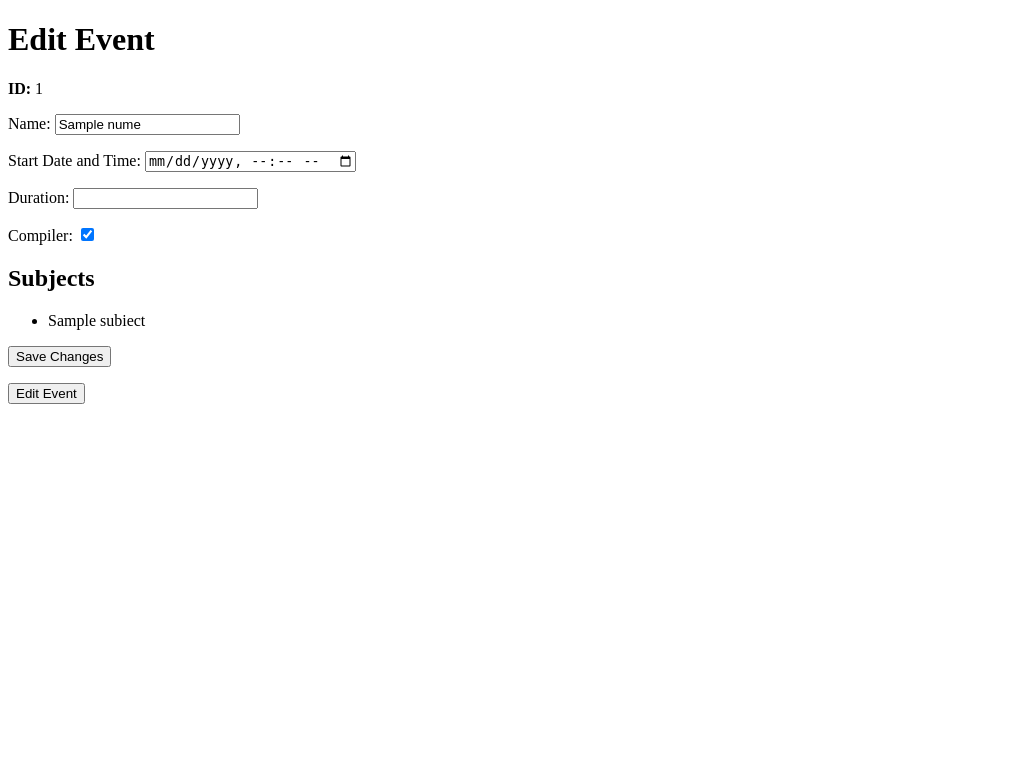
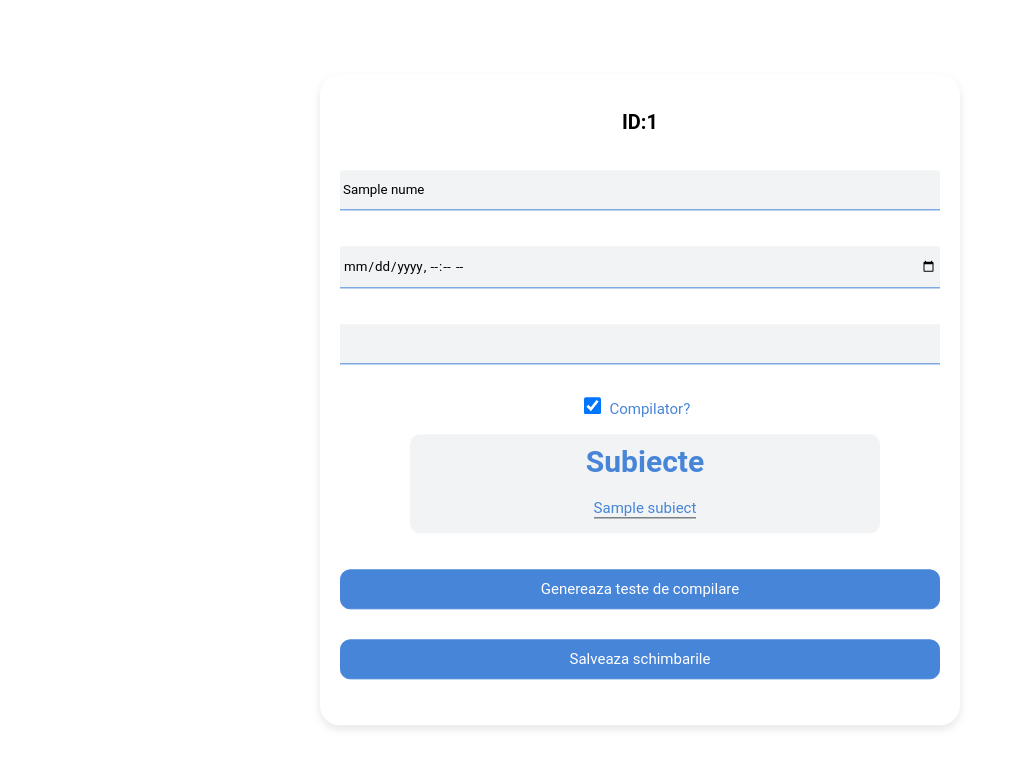
Before and after one commit to nitumario/bacOS, a Flask app: template templates/event.html in a window 1280 px wide. Shown: the top 768 px of the page, without its empty margins (0-1015 px from the left). Run offline with Flask 3, Linux system fonts and the light colour scheme; the template is opened without the code that fills it: most values are stand-ins (such as "Sample title", 1, 10 or a date in 2020); some libraries are stand-ins or nearby versions.

Commit message:
nou design pentru pagina de editare event

```diff
--- a/templates/event.html
+++ b/templates/event.html
@@ -2,22 +2,39 @@
 <html lang="en">
 <head>
     <meta charset="UTF-8">
-    <title>Edit Event - {{ event_data.nume }}</title>
+    <title>Editeaza evenimentul - {{ event_data.nume }}</title>
     <style>
+        form {
+            display: block; /* Display form as a block */
+            position: fixed; /* Fixed position to overlay the page */
+            top: 50%;
+            left: 50%;
+            transform: translate(-50%, -50%); /* Center the modal */
+            background-color: #fff; /* White background */
+            border-radius: 20px; /* Rounded corners */
+            box-shadow: 0 4px 8px rgba(0, 0, 0, 0.1); /* Subtle shadow */
+            padding: 20px; /* Inner padding */
+            z-index: 1000; /* Positioned above the overlay */
+            width: 100%;
+            max-width: 600px; /* Max width for the modal */
+            overflow: auto; /* Enable scrolling if content overflows */
+            align-items: center;
+        }
+
         /* Styling for overlay and container */
         #overlay {
-            display: none;
-            position: fixed;
+            display: none; /* Hidden by default */
+            position: fixed; /* Fixed position to overlay the page */
             top: 0;
             left: 0;
             width: 100%;
             height: 100%;
             background-color: rgba(0, 0, 0, 0.5); /* Semi-transparent black */
-            z-index: 1000; /* Higher than most elements */
+            z-index: 1000; /* Positioned above the page content */
         }
 
         #edit-container {
-            display: none;
+            display: none; /* Hidden by default */
             position: fixed;
             top: 50%;
             left: 50%;
@@ -30,108 +47,237 @@
             max-width: 600px;
             width: 80%;
         }
+
+        input[type=submit], button {
+            padding: 10px 20px;
+            background-color: #4785d9;
+            color: #ffffff;
+            cursor: pointer;
+            text-align: center;
+            font-size: 15px;
+            transition: background-color 0.5s ease-in-out;
+            font-family: "Google Sans", Roboto, Arial, sans-serif;
+            margin-bottom: 10px;
+            box-sizing: border-box;
+            border: 0.0625rem solid #4785d9;
+            width: 100%;
+            margin-top: 20px;
+            border-radius: 10px;
+            align-items: center;
+        }
+
+        input[type=submit]:hover, button:hover {
+            background-color: #FFFFFF;
+            transition: color 0.5s ease-in-out;
+            color: #4785d9;
+        }
+
+        input[type=text], input[type=number] {
+            padding: 12px 3px;
+            margin-top: 20px;
+            align-items: center;
+            background-color: #f1f3f4;
+            border: none;
+            border-bottom: 0.0625rem solid #4785d9;
+            font-family: "Google Sans", Roboto, Arial, sans-serif;
+            outline: none;
+            width: 99%;
+        }
+
+        #startdatetime {
+            padding: 12px 3px;
+            align-items: center;
+            background-color: #f1f3f4;
+            border: none;
+            border-bottom: 0.0625rem solid #4785d9;
+            font-family: "Google Sans", Roboto, Arial, sans-serif;
+            color: #000000;
+            outline: none;
+            margin-top: 20px;
+            width: 99%;
+        }
+
+        .compilator {
+            display: flex;
+            justify-content: center; /* Center horizontally */
+            align-items: center; /* Center vertically */
+            margin-bottom: 10px;
+            box-sizing: border-box;
+            width: 75%;
+            margin-left: 70px;
+            margin-top: 20px;
+            border-radius: 10px;
+        }
+
+        /* Style for the checkbox */
+        #compiler {
+            height: 17px;
+            width: 17px;
+            margin-right: 5px; /* Space between checkbox and text */
+            cursor: pointer; /* Change cursor to pointer when hovering */
+            justify-content: center;
+            align-items: center;
+        }
+
+        /* Style for the label */
+        #text-compilator {
+            font-family: "Google Sans", Roboto, Arial, sans-serif;
+            color: #4785d9;
+            font-size: 15px;
+            align-items: center;
+            justify-content: center;
+            cursor: pointer;
+            margin-top: 10px;
+        }
+
+        .subiecte-grupare {
+            border-radius: 10px;
+            width: 75%;
+            background-color: #f1f3f4;
+            padding: 10px;
+            margin-left: 70px;
+            align-items: center;
+            justify-content: center;
+            text-align: center; /* Center align the text within the group */
+            max-height: 140px; /* Set a max height for the box */
+            overflow-y: auto; /* Enable vertical scrolling */
+        }
+
+        .subiecte-grupare a {
+            display: block;
+            color: #4785d9;
+            text-decoration: none;
+            font-family: "Google Sans", Roboto, Arial, sans-serif;
+            font-size: 15px;
+            margin: 0 auto;
+            margin-bottom: 5px;
+            border-bottom: 0.0625rem solid #43484f;
+            width: fit-content;
+        }
+
+
+        .subiecte-grupare h2 {
+            font-family: "Google Sans", Roboto, Arial, sans-serif;
+            color: #4785d9;
+            font-size: 30px;
+            margin: 0 auto; /* Ensure block elements are centered */
+            text-align: center; /* Center align the h2 text */
+            margin-bottom: 20px;
+        }
+
+        .id{
+            font-family: "Google Sans", Roboto, Arial, sans-serif;
+            color: #000000;
+            font-size: 20px;
+            margin: 0 auto; /* Ensure block elements are centered */
+            text-align: center; /* Center align the h2 text */
+            font-weight: bold;
+        }
+
+
     </style>
 </head>
 <body>
-    <h1>Edit Event</h1>
-    <form id="edit-event-form" action="{{ url_for('edit_event', id=event_data.id) }}" method="post">
-        <p><strong>ID:</strong> {{ event_data.id }}</p>
+    <form id="static-edit-event-form" action="{{ url_for('edit_event', id=event_data.id) }}" method="post">
+        <p><div class="id">ID:{{ event_data.id }}</div></p>
+
         <p>
-            <label for="nume">Name:</label>
-            <input type="text" id="nume" name="nume" value="{{ event_data.nume }}">
+            <label for="nume"></label>
+            <input type="text" id="nume" name="nume" value="{{ event_data.nume }}" placeholder="Nume">
         </p>
+
         <p>
-            <label for="startdatetime">Start Date and Time:</label>
+            <label for="startdatetime"></label>
             <input type="datetime-local" id="startdatetime" name="startdatetime" value="{{ event_data.startdatetime|datetimeformat }}">
         </p>
+
         <p>
-            <label for="durata">Duration:</label>
+            <label for="durata"></label>
             <input type="number" id="durata" name="durata" value="{{ event_data.durata }}">
         </p>
+
         <p>
-            <label for="compiler">Compiler:</label>
-            <input type="checkbox" id="compiler" name="compiler" {% if event_data.compiler %}checked{% endif %}>
+            <div class="compilator">
+                <label id="text-compilator" for="compiler">
+                    <input type="checkbox" id="compiler" name="compiler" {% if event_data.compiler %}checked{% endif %}/> Compilator?
+                </label>
+            </div>
         </p>
-        <h2>Subjects</h2>
-        <ul>
+
+        <div class="subiecte-grupare">
+            <h2>Subiecte</h2>
             {% for subiect in event_data.subiecte %}
-                <li>{{ subiect }}</li>
+                <a href="/schimba-linkul-asta-prostule" download>{{ subiect }}</a>
             {% endfor %}
-        </ul>
+        </div>
+
         <p>
-            <input type="submit" value="Save Changes">
+            <button type="button" id="open-edit-form">Genereaza teste de compilare</button>
+            <input type="submit" value="Salveaza schimbarile" onclick="window.location.href='/events/'">
         </p>
+
     </form>
 
-    <!-- Button to open edit form in a container -->
-    <button id="open-edit-form">Edit Event</button>
-
-    <!-- Container for displaying the edit form -->
     <div id="overlay"></div>
     <div id="edit-container"></div>
 
-    <!-- jQuery CDN (you can use a local copy if preferred) -->
-    <script src="https://code.jquery.com/jquery-3.6.0.min.js"></script>
+    <script>
+        document.getElementById('open-edit-form').addEventListener('click', function () {
+            var currentId = {{ event_data.id }};
+            var url = '/gentest/' + currentId;
 
-    <script>
-        $(document).ready(function() {
-            // Handle click on "Edit Event" button
-            $('#open-edit-form').click(function() {
-                var currentId = {{ event_data.id }};
-                var url = '/gentest/' + currentId;
+            // Display the overlay and edit container
+            document.getElementById('overlay').style.display = 'block';
+            document.getElementById('edit-container').style.display = 'block';
 
-                // AJAX request to fetch the edit form
-                $.ajax({
-                    url: url,
-                    type: 'GET',
-                    success: function(response) {
-                        // On success, display the form in the container
-                        $('#edit-container').html(response);
-                        $('#overlay').fadeIn();
-                        $('#edit-container').fadeIn();
-                        attachFormSubmitHandler();
-                    },
-                    error: function(xhr, status, error) {
-                        console.error('Error fetching edit form:', error);
-                    }
-                });
-            });
+            // Make AJAX request to fetch the form content
+            var xhr = new XMLHttpRequest();
+            xhr.open('GET', url, true);
+            xhr.onreadystatechange = function () {
+                if (xhr.readyState === 4 && xhr.status === 200) {
+                    // Insert the form content into the container
+                    document.getElementById('edit-container').innerHTML = xhr.responseText;
 
-            // Close the container when clicking on overlay
-            $('#overlay').click(function() {
-                $('#overlay').fadeOut();
-                $('#edit-container').fadeOut();
-            });
+                    // Add event listener to the form submission
+                    var form = document.querySelector('#edit-container form');
+                    form.addEventListener('submit', function (e) {
+                        e.preventDefault(); // Prevent the default form submission
 
-            // Function to attach form submit handler
-            function attachFormSubmitHandler() {
-                $('#edit-event-form').submit(function(event) {
-                    event.preventDefault(); // Prevent the default form submission
+                        // Create FormData object from the form
+                        var formData = new FormData(form);
 
-                    var formData = $(this).serialize(); // Serialize the form data
+                        // Make AJAX POST request to submit the form data
+                        var xhrSubmit = new XMLHttpRequest();
+                        xhrSubmit.open('POST', form.action, true);
+                        xhrSubmit.onreadystatechange = function () {
+                            if (xhrSubmit.readyState === 4 && xhrSubmit.status === 200) {
 
-                    console.log('Submitting form via AJAX:', formData);
+                                // Hide the overlay and edit container
+                                document.getElementById('overlay').style.display = 'none';
+                                document.getElementById('edit-container').style.display = 'none';
+                            } else if (xhrSubmit.readyState === 4) {
+                                // Handle error response
+                                console.error('Error submitting form:', xhrSubmit.statusText);
+                            }
+                        };
+                        xhrSubmit.send(formData);
+                    });
+                } else if (xhr.readyState === 4) {
+                    console.error('Error fetching edit form:', xhr.statusText);
+                }
+            };
+            xhr.send();
+        });
 
-                    $.ajax({
-                        url: $(this).attr('action'),
-                        type: 'POST',
-                        data: formData,
-                        success: function(response) {
-                            // Handle successful response (e.g., show a message or update part of the page)
-                            alert('Event updated successfully!');
-                            $('#overlay').fadeOut();
-                            $('#edit-container').fadeOut();
-                        },
-                        error: function(xhr, status, error) {
-                            // Handle error response
-                            console.error('Error submitting form:', error);
-                        }
-                    });
-                });
-            }
+        // Hide the form and overlay when clicking outside of the container
+        document.getElementById('overlay').addEventListener('click', function () {
+            document.getElementById('overlay').style.display = 'none';
+            document.getElementById('edit-container').style.display = 'none';
+        });
 
-            // Initial call to ensure handler is attached if the form is already in the DOM
-            attachFormSubmitHandler();
+        // Prevent click event on edit-container from propagating to overlay
+        document.getElementById('edit-container').addEventListener('click', function (event) {
+            event.stopPropagation();
         });
     </script>
 </body>
```
